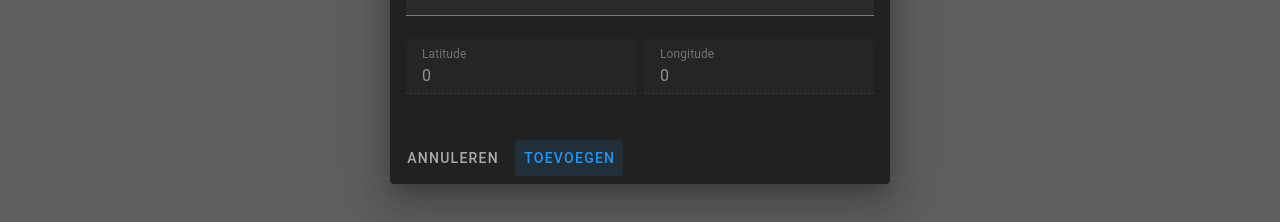
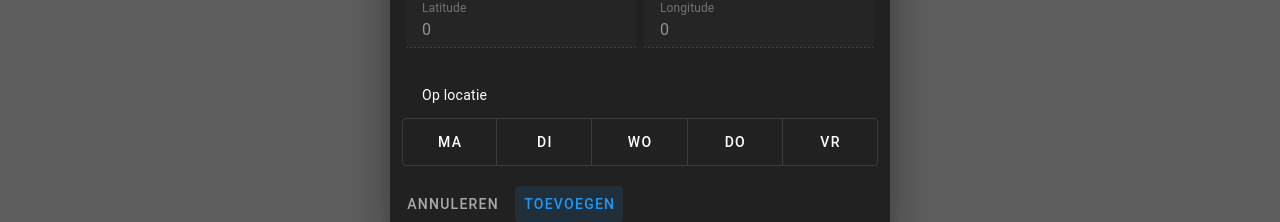
Before and after one commit to felhag/timesheet-web, a Vue app: page / in a window 1280 px wide. Both pictures are taken after a click on the button "TOEVOEGEN". Shown: the part 407-629 px from the top of the page. Built offline with nearby package versions, Linux system fonts and the light colour scheme; no server answers.

Commit message:
implemented default days for location

```diff
--- a/src/components/AddLocation.vue
+++ b/src/components/AddLocation.vue
@@ -1,7 +1,7 @@
 <script lang="ts">
 
 import { PropType } from "vue";
-import { HOME, Location } from "@/model/model";
+import { DEFAULT_DAY, HOME, Location } from "@/model/model";
 
 export type VForm = {
   validate: () => Promise<{valid: boolean}> ,
@@ -28,15 +28,17 @@ export default {
       location: {
         name: '',
         address: '',
-        distance: null as number | null,
+        distance: undefined,
+        defaultDays: [],
         lat: 0,
         lon: 0
-      },
+      } as Location,
       addressTimer: -1,
       addressSearch: '',
       addresses: [] as Address[],
       address: undefined as Address | undefined,
-      addressLoading: false
+      addressLoading: false,
+      days: {ma: 'MONDAY', di: 'TUESDAY', wo: 'WEDNESDAY', do: 'THURSDAY', vr: 'FRIDAY'} as {[key: string] : DEFAULT_DAY}
     }
   },
   methods: {
@@ -74,6 +76,16 @@ export default {
         this.addressLoading = false;
       });
     },
+
+    toggleDay(day: DEFAULT_DAY) {
+      const days = this.location.defaultDays;
+      const idx = days.indexOf(day);
+      if (idx >= 0) {
+        days.splice(idx, 1);
+      } else {
+        days.push(day);
+      }
+    }
   },
   computed: {
     form(): VForm {
@@ -94,6 +106,7 @@ export default {
       if (!open) {
         this.form.reset();
         this.error = '';
+        this.location.defaultDays = [];
       }
     },
     address(val: Address) {
@@ -150,7 +163,7 @@ export default {
             :return-object="true"
             append-inner-icon="mdi-magnify"
             @click:append-inner="getAddresses()"
-            @keydown.enter="getAddresses()"
+            @keydown.enter="address ? saveLocation() : getAddresses()"
           ></v-autocomplete>
 
           <v-row dense>
@@ -181,6 +194,17 @@ export default {
                           :disabled="true"
             ></v-text-field>
           </v-row>
+
+          <v-card-text>Op locatie</v-card-text>
+          <v-row dense>
+            <v-btn-group variant="outlined" divided>
+              <v-btn v-for="(key, val) in days"
+                     :key="val"
+                     :active="location.defaultDays.includes(key)"
+                     v-on:click="toggleDay(key)"
+              >{{ val }}</v-btn>
+            </v-btn-group>
+          </v-row>
         </v-card-text>
         <v-card-actions>
           <v-btn text="Annuleren" variant="plain" @click="open = false"></v-btn>
@@ -197,4 +221,10 @@ export default {
 </template>
 
 <style scoped>
+.v-btn-group {
+  width: 100%;
+  .v-btn {
+    width: 20%;
+  }
+}
 </style>
```
Also changed, not shown: src/model/model.ts (+4 -3 lines).
